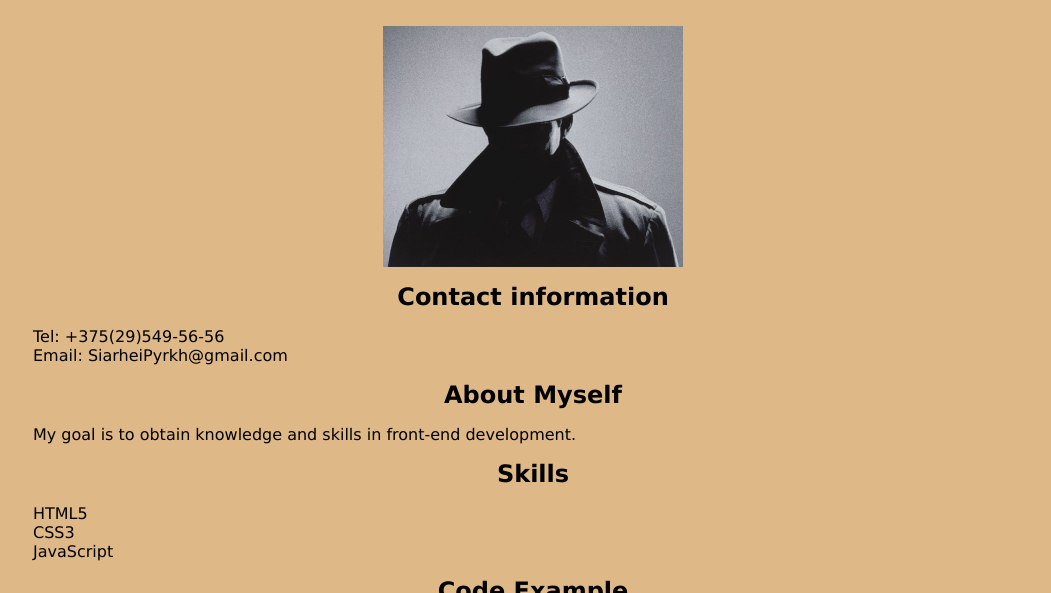
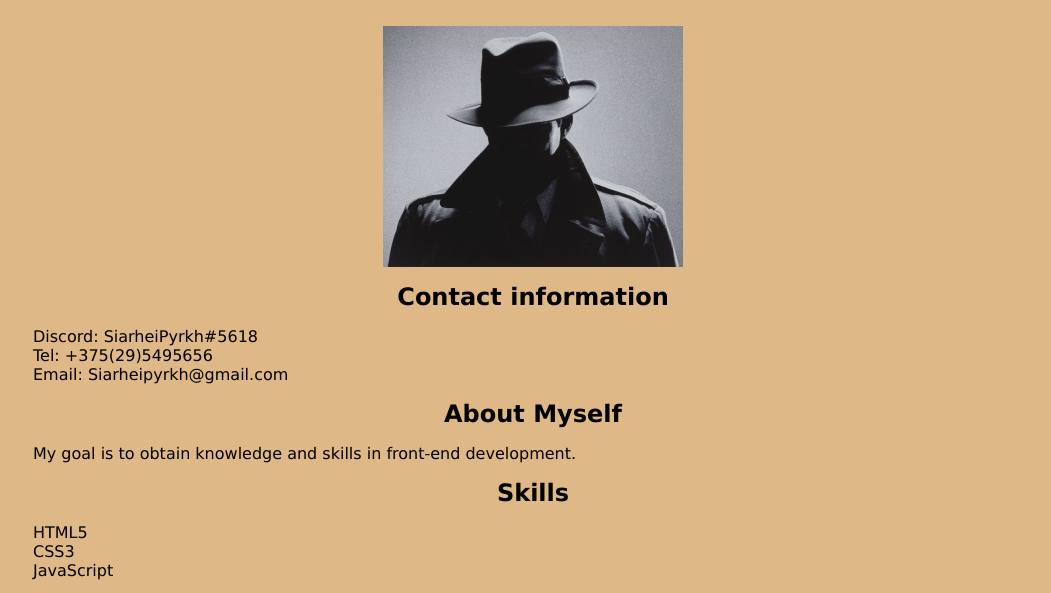
Before and after one commit to SiarheiPyrkh/rsschool-cv, a plain HTML site: page index.html in a window 1280 px wide. Shown: the part 161-754 px from the top of the page, without its empty margins (107-1158 px from the left). Drawn offline with Linux system fonts and the light colour scheme.

Commit message:
fix: change contact information in index.html

```diff
--- a/index.html
+++ b/index.html
@@ -28,19 +28,23 @@
                 <h2 class="visually-hidden">Name</h2>
                 <p class="name">Siarhei Pyrkh</p>
                 <figure>
-                    <img class="avatar" src="IMG/Darkman.jpg" width="300" alt="avatar" />
+                    <img class="avatar" src="IMG/Darkman.jpg" width="300" alt="avatar">
                 </figure>
             </section>
             <section class="contacts">
                 <h2 id="contacts">Contact information</h2>
                 <ul>
                     <li>
+                        <span class="Disc">Discord:</span>
+                        <a href="https://discordapp.com/users/984848849661222992">SiarheiPyrkh#5618</a>
+                    </li>
+                    <li>
                         <span class="tel">Tel:</span>
-                        <a href="tel:+375335495656">+375(29)549-56-56</a>
+                        <a href="tel:+375335495656">+375(29)5495656</a>
                     </li>
                     <li>
                         <span class="mail">Email:</span>
-                        <a href="mailto:siarheipyrkh@gmail.com">SiarheiPyrkh@gmail.com</a>
+                        <a href="mailto:siarheipyrkh@gmail.com">Siarheipyrkh@gmail.com</a>
                     </li>
                 </ul>
             </section>
```
